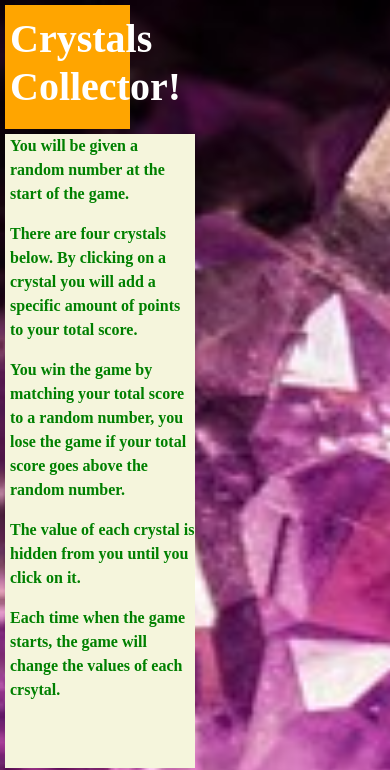
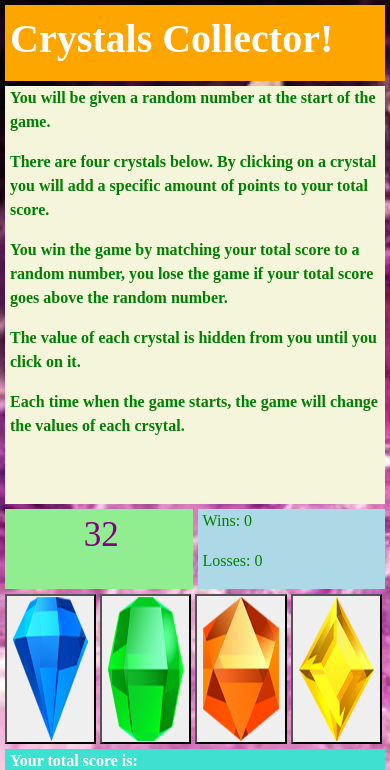
Before and after one commit to roganoth/solet, a plain HTML site: page index.html in a window 390 px wide. Shown: the top 770 px of the page. Drawn offline with nearby package versions, Linux system fonts and the light colour scheme.

Commit message:
added media queries to make mobile responsive and eliminated some toggled off js code.

```diff
--- a/assets/css/style.css
+++ b/assets/css/style.css
@@ -56,8 +56,8 @@ h1 {
 }
 
 .gemImage {
-    height: 150px;
-    width: 150px;
+    height: 100%;
+    width: 100%;
     image-orientation: center;
 }
 
@@ -83,3 +83,28 @@ h1 {
     font-size: 50px;
     text-align: center;
 }
+
+@media only screen and (max-width: 640px){
+    header {
+        width: 100%;
+    }
+    #instructions {
+        width: 100%;;
+    }
+    #goal {
+        width: 50%;
+    }
+    #winLoss {
+        width: 50%;
+    }
+    .gemButton {
+        width: 24%;
+        margin: 0;
+    }
+    #score {
+        width: 100%;
+    }
+    #actualScore {
+        width: 100%;
+    }
+}
```
Also changed, not shown: assets/javascript/game.js (+0 -18 lines).
